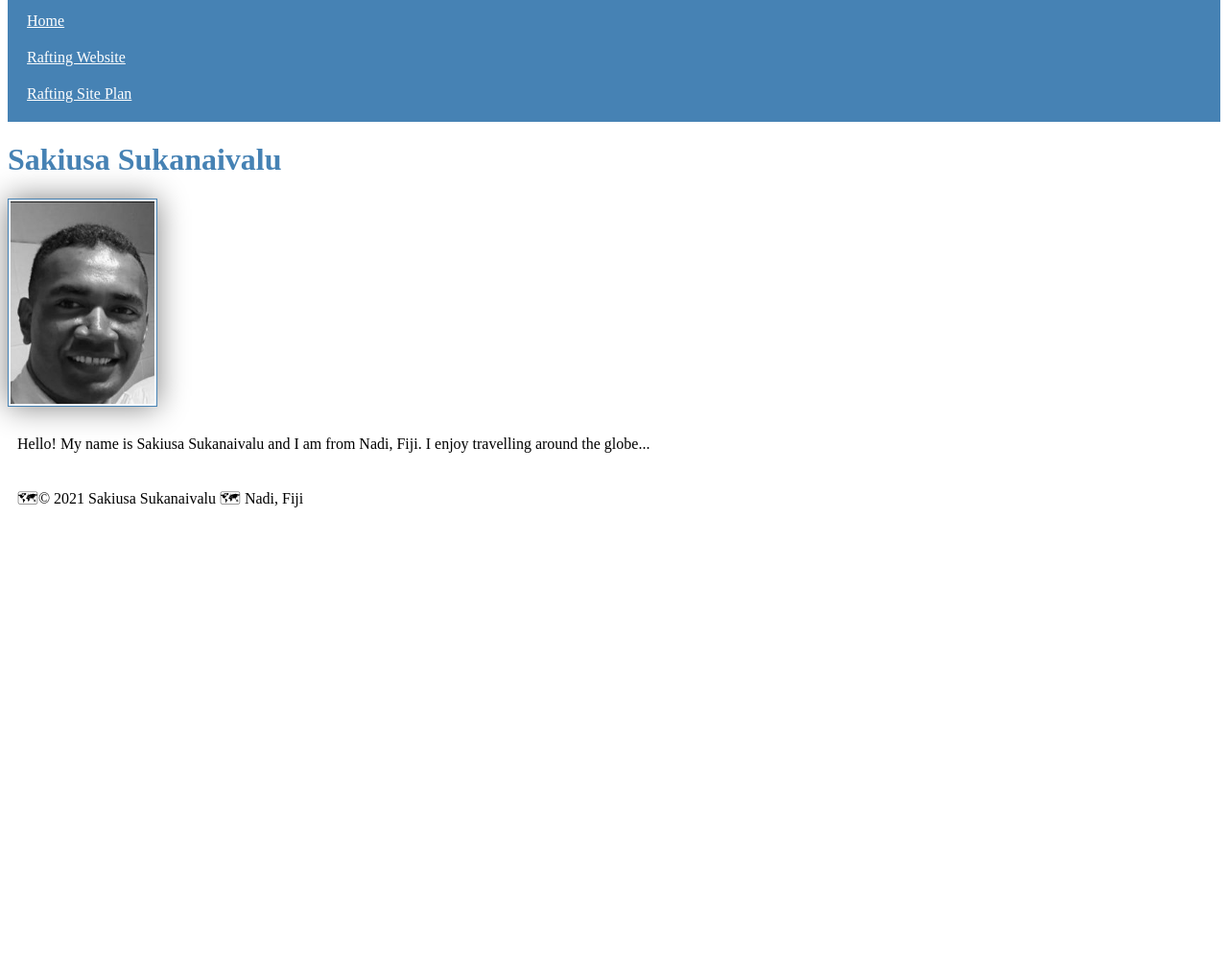
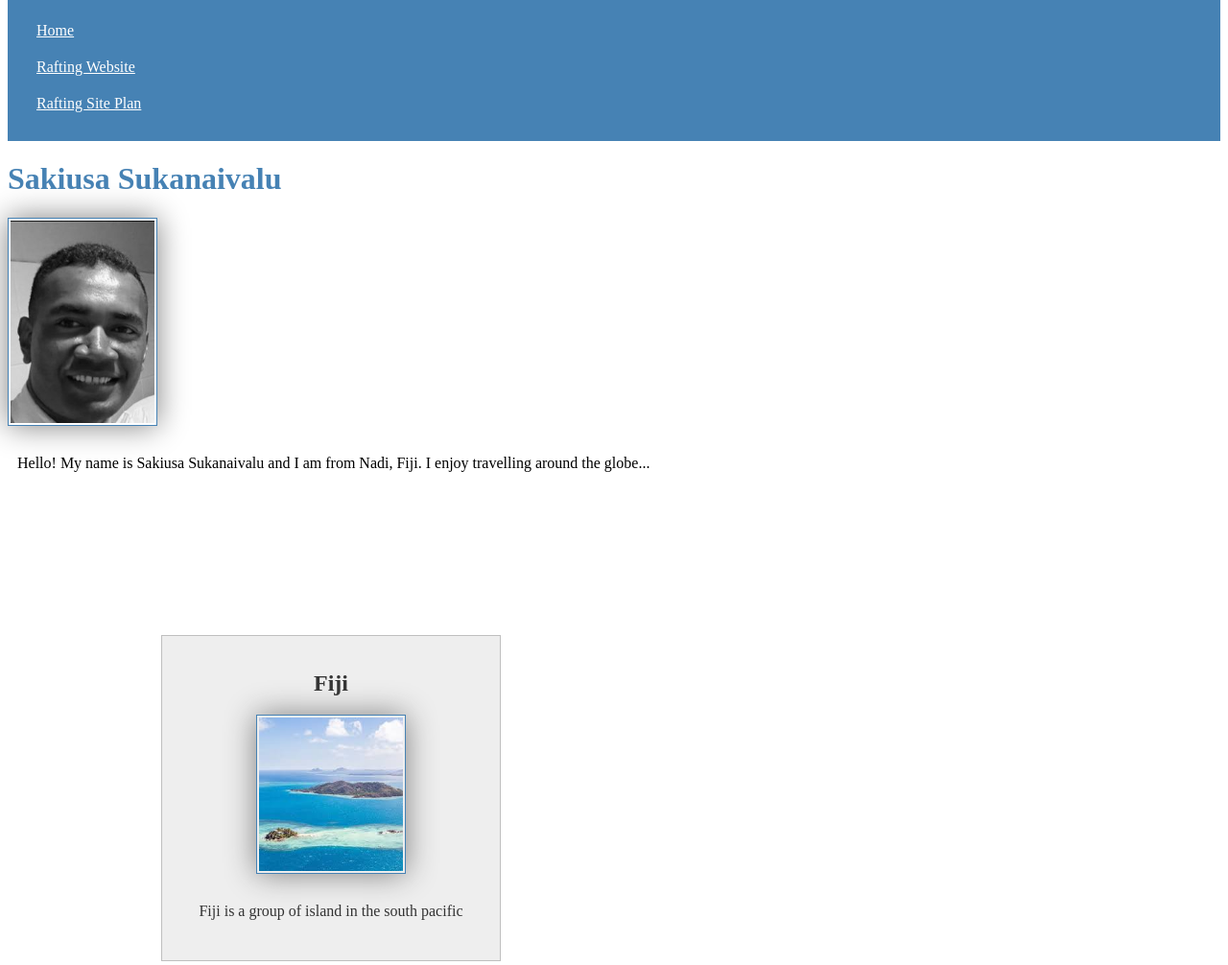
Before and after one commit to sukanaivalu/wdd130, a plain HTML site: page week02/index.html in a window 1280 px wide. Shown: the part 15-1021 px from the top of the page at 96% size. Before the commit the page ends 800 px from the top, so only its background shows below. Drawn offline with Linux system fonts and the light colour scheme.

Commit message:
image added

```diff
--- a/week02/index.html
+++ b/week02/index.html
@@ -4,6 +4,8 @@
         <meta charset="utf-8">
         <meta name="viewport" content="width=device-width, initial-scale=1.0">
         <title>Sakiusa Sukanaivalu | WDD 130</title>
+        <meta name="description" content="Describe your home page here usingkeywords like your name,the course, the prupose of the page">
+        <meta name="author" content="Sakiusa Sukanaivalu">
         <link rel="stylesheet" href="styles/styles.css">
     </head>
     <body>
@@ -19,6 +21,11 @@
             <img src="images/profile55.jpg" alt="Hello, my name is Sakiusa Sukanaivalu" width="200">
             <p>Hello! My name is Sakiusa Sukanaivalu and I am from Nadi, Fiji. I enjoy travelling around the globe...</p>
         </main>
+        <aside>
+            <h2>Fiji</h2>
+            <img src="images/Fiji.55.jpeg" alt="Fiji" width="200">
+            <p>Fiji is a group of island in the south pacific </p>
+        </aside>
         <footer>
             <p>&#128506;&copy; 2021 Sakiusa Sukanaivalu &#128506; Nadi, Fiji</p>
         </footer>
--- a/week02/styles/styles.css
+++ b/week02/styles/styles.css
@@ -1,22 +1,40 @@
+main {
+    max-width: 740px;
+}
+
+aside {
+    width: 20rem;
+    margin: 10rem;
+    border: 1px solid rgba(0, 0, 0, 0.2); /* 1 */
+    padding: 1rem;
+    background-color: #eee;
+    color: #333;
+    text-align: center;
+}
+
 nav {
     background-color: steelblue;
+    padding: 20px;
+}
+
+nav a {
+    color: white;
+    padding: 10px;
+    display: block;
+}
+
+h1 {
+    color: steelblue;
+}
+
+img {
+    width: 150px;
+    height: auto;
+    border: 1px solid steelblue;
+    padding: 2px;
+    box-shadow: 0 0 30px gray;
+}
+
+p {
     padding: 10px;
 }
-nav a {
-    color:white;
-    padding: 10px;
-    display: block;
-
-}
-h1 { color:steelblue;
-}
-img {
-    width:150px;
-    height: auto;
-    border: 1px solid steelblue;
-    padding:2px;
-    box-shadow: 0 0 30px gray
-}
-p {
-    padding: 10px
-}
```
Also changed, not shown: week02/images/Fiji.55.jpeg (added).
